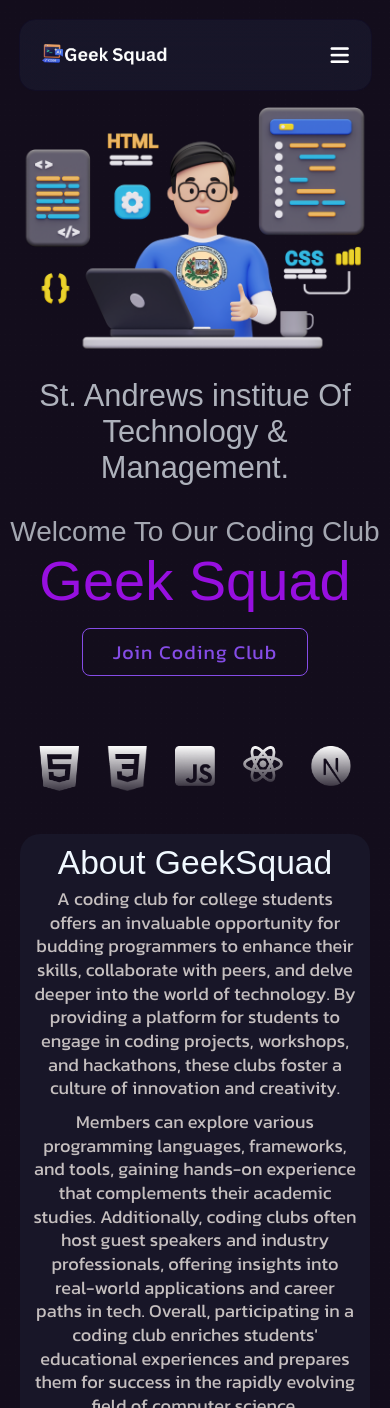
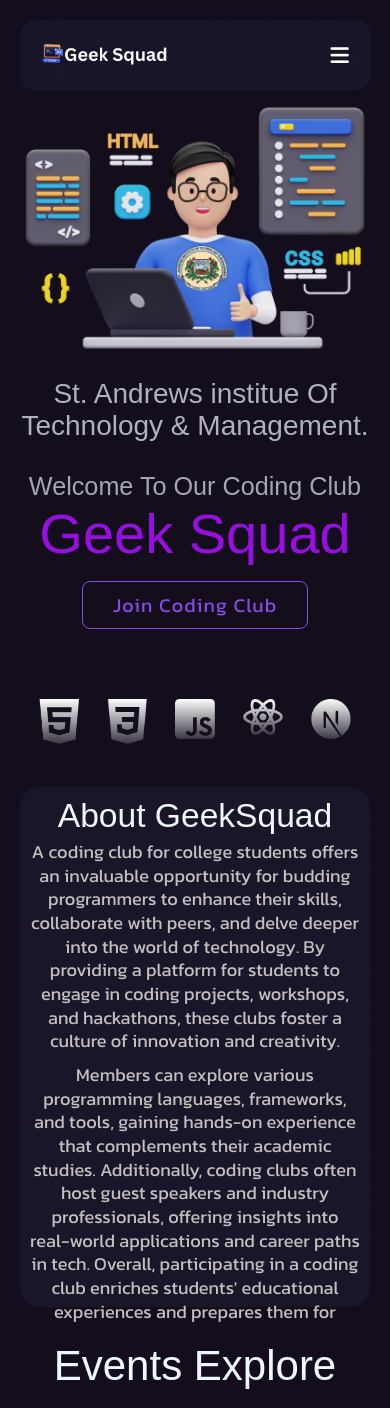
Before and after one commit to Shivam-GitLab/Geek-Squad, a plain HTML site: page index.html in a window 390 px wide. Shown: the top 1408 px of the page. Drawn offline with nearby package versions, Linux system fonts and the light colour scheme; a web font is replaced by a local one.

Commit message:
Reudce Size About Section

```diff
--- a/assets/css/media-queries.css
+++ b/assets/css/media-queries.css
@@ -1,4 +1,4 @@
-@media screen and (max-width: 580px) {
+@media screen and (max-width: 480px) {
   .company-logo img {
     width: 130px;
   }
@@ -16,7 +16,13 @@
     flex-direction: column;
     margin-top: 20px;
   }
-
+  .header-left p {
+    font-weight: 400;
+    font-size: 2em;
+    text-align: center;
+    padding: 0px 5px;
+    /* line-height: 1.4; */
+  }
   .header-left h2 {
     font-weight: 400;
     font-size: 4em;
@@ -24,16 +30,10 @@
   }
   .header-left h3 {
     font-weight: 400;
-    font-size: 2em;
+    font-size: 1.8em;
     text-align: center;
   }
-  .header-left p {
-    font-weight: 400;
-    font-size: 2.2em;
-    text-align: center;
-    padding: 0px 5px;
-    /* line-height: 1.4; */
-  }
+
   .header-left h5 {
     font-family: "Amaranth", sans-serif;
     font-weight: 200;
@@ -69,7 +69,7 @@
 
   /* About Us CSS Start */
   .about-heading-left {
-    height: 820px;
+    height: 520px;
     width: 420px;
     background-color: #181628;
     border-radius: 20px;
@@ -95,7 +95,7 @@
     font-weight: 400;
     font-size: 1.3em;
     color: rgb(197, 191, 191);
-    padding: 5px 13px;
+    padding: 5px 10px;
     font-weight: 400;
     line-height: 1.3;
   }
```
